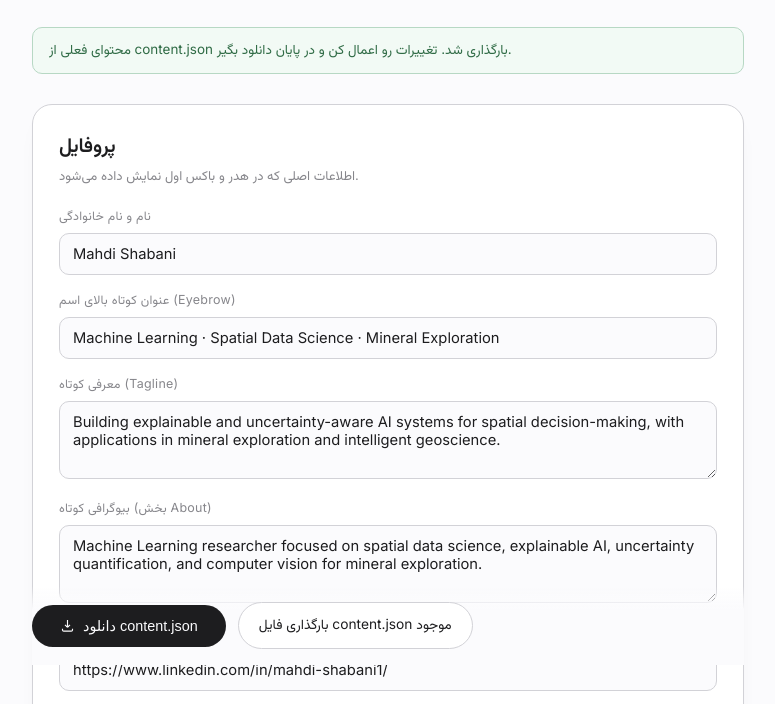
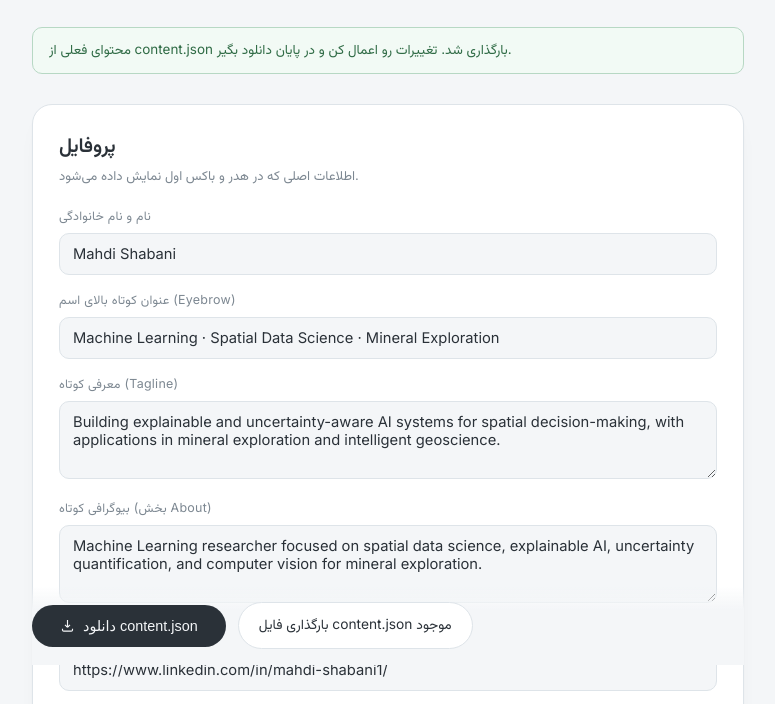
Before and after one commit to mahdishabani222/mahdishabani222.github.io, a plain HTML site: page admin.html in a window 1280 px wide. Shown: the part 135-839 px from the top of the page, without its empty margins (252-1027 px from the left). Drawn offline with Linux system fonts and the light colour scheme.

Commit message:
Update admin.html

```diff
--- a/admin.html
+++ b/admin.html
@@ -10,14 +10,14 @@
 @import url('https://fonts.googleapis.com/css2?family=Inter:wght@400;500;600;700&family=Vazirmatn:wght@400;500;600&display=swap');
 
 :root{
-  --ivory:    #FBFBFD;
+  --ivory:    #F4F6F8;
   --paper:    #FFFFFF;
-  --graphite: #1D1D1F;
-  --slate:    #86868B;
-  --hairline: #D2D2D7;
-  --silver-a: #D2D2D7;
-  --silver-c: #86868B;
-  --shadow:   0 1px 2px rgba(0,0,0,.02), 0 10px 28px -16px rgba(0,0,0,.10);
+  --graphite: #2A3138;
+  --slate:    #7C8791;
+  --hairline: #DEE4E9;
+  --silver-a: #B08A4E;
+  --silver-c: #8F6C36;
+  --shadow:   0 1px 2px rgba(42,49,56,.03), 0 10px 28px -16px rgba(42,49,56,.10);
   --font-display: 'Inter', 'Vazirmatn', sans-serif;
   --font-body: 'Inter', 'Vazirmatn', sans-serif;
   --radius-lg: 20px;
```
